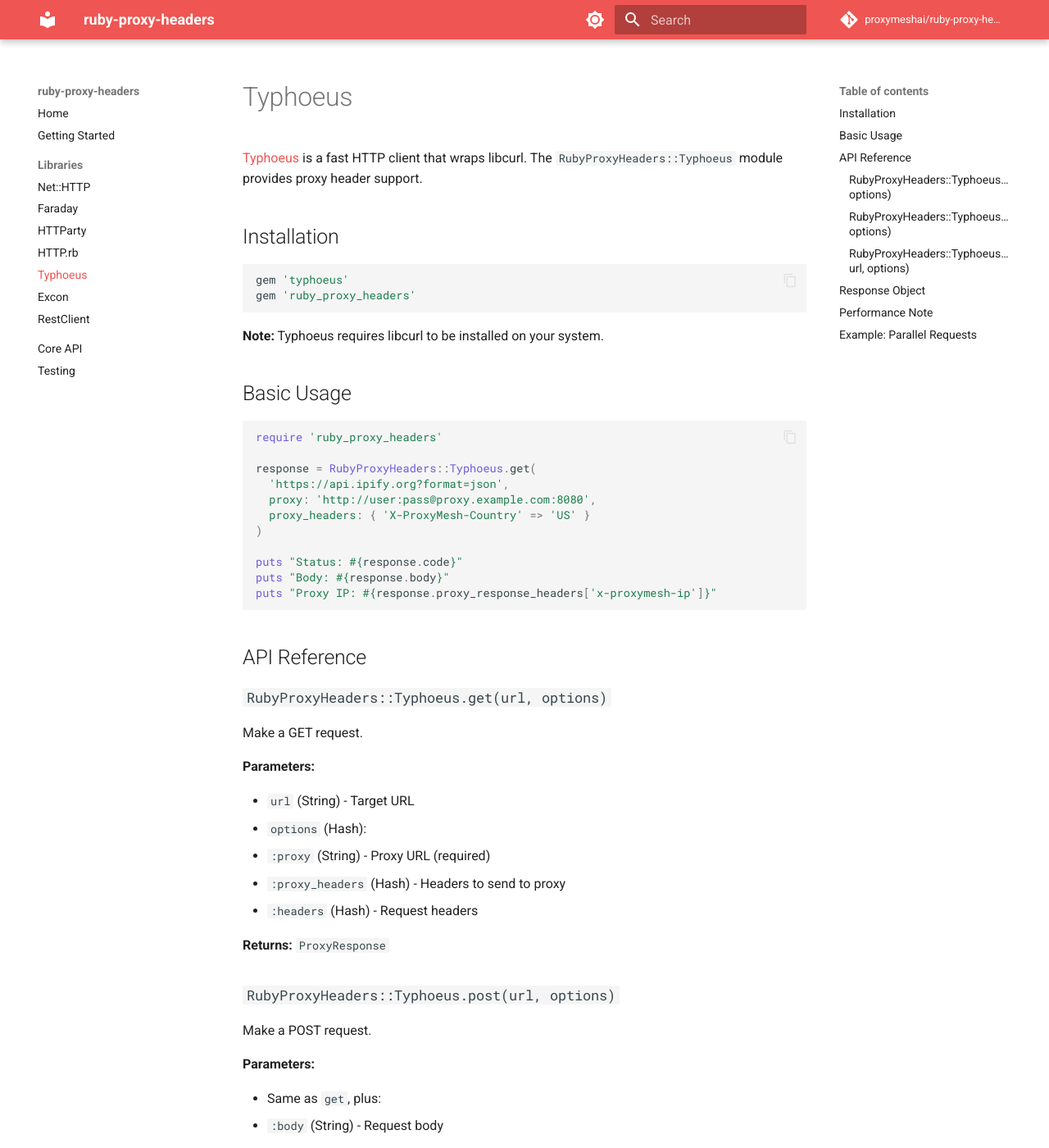
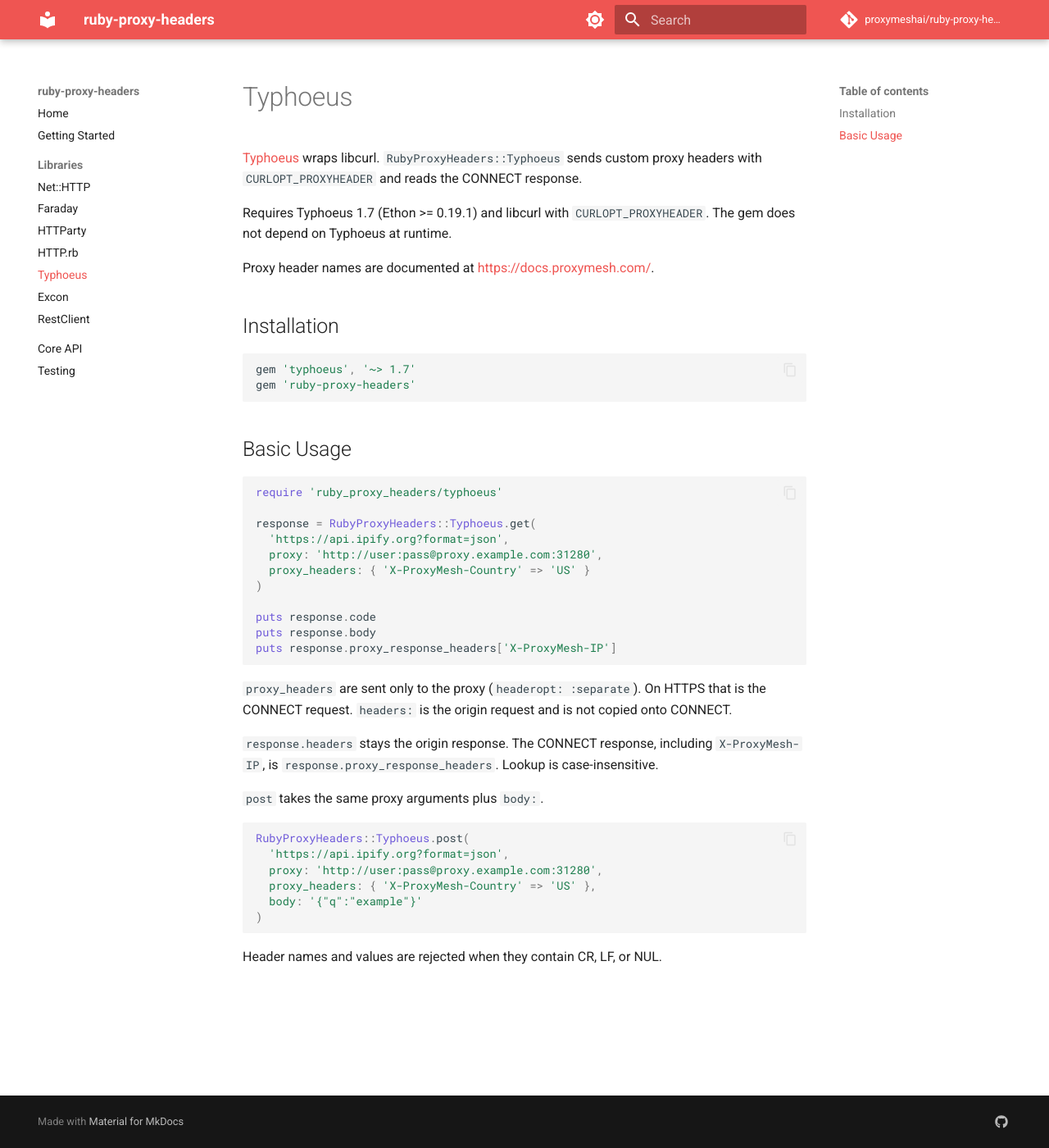
Before and after one commit to proxymesh/ruby-proxy-headers, an MkDocs documentation site: the page built from docs/typhoeus.md, in a window 1280 px wide and 1400 px high. Shown: the whole window at 82% size. Built offline with MkDocs 1.6.1 and Material for MkDocs 9.7.7, drawn with Linux system fonts in a browser that asks for light colours; comment, search, counter and statistics services are not loaded; some of the changed text lies outside the part shown.

Commit message:
Send Typhoeus proxy headers through libcurl.
HTTPS requests no longer call the missing NetHTTP.request. Typhoeus 1.7
passes proxy headers as CURLOPT_PROXYHEADER with headeropt separate, and
the CONNECT response is exposed as proxy_response_headers.

Co-authored-by: ProxyMesh AI <proxymeshai@users.noreply.github.com>

````diff
--- a/docs/typhoeus.md
+++ b/docs/typhoeus.md
@@ -1,105 +1,47 @@
 # Typhoeus
 
-[Typhoeus](https://typhoeus.github.io/) is a fast HTTP client that wraps libcurl. The `RubyProxyHeaders::Typhoeus` module provides proxy header support.
+[Typhoeus](https://typhoeus.github.io/) wraps libcurl. `RubyProxyHeaders::Typhoeus` sends custom proxy headers with `CURLOPT_PROXYHEADER` and reads the CONNECT response.
+
+Requires Typhoeus 1.7 (Ethon >= 0.19.1) and libcurl with `CURLOPT_PROXYHEADER`. The gem does not depend on Typhoeus at runtime.
+
+Proxy header names are documented at <https://docs.proxymesh.com/>.
 
 ## Installation
 
 ```ruby
-gem 'typhoeus'
-gem 'ruby_proxy_headers'
+gem 'typhoeus', '~> 1.7'
+gem 'ruby-proxy-headers'
 ```
-
-**Note:** Typhoeus requires libcurl to be installed on your system.
 
 ## Basic Usage
 
 ```ruby
-require 'ruby_proxy_headers'
+require 'ruby_proxy_headers/typhoeus'
 
 response = RubyProxyHeaders::Typhoeus.get(
   'https://api.ipify.org?format=json',
-  proxy: 'http://user:pass@proxy.example.com:8080',
+  proxy: 'http://user:pass@proxy.example.com:31280',
   proxy_headers: { 'X-ProxyMesh-Country' => 'US' }
 )
 
-puts "Status: #{response.code}"
-puts "Body: #{response.body}"
-puts "Proxy IP: #{response.proxy_response_headers['x-proxymesh-ip']}"
+puts response.code
+puts response.body
+puts response.proxy_response_headers['X-ProxyMesh-IP']
 ```
 
-## API Reference
+`proxy_headers` are sent only to the proxy (`headeropt: :separate`). On HTTPS that is the CONNECT request. `headers:` is the origin request and is not copied onto CONNECT.
 
-### `RubyProxyHeaders::Typhoeus.get(url, options)`
+`response.headers` stays the origin response. The CONNECT response, including `X-ProxyMesh-IP`, is `response.proxy_response_headers`. Lookup is case-insensitive.
 
-Make a GET request.
-
-**Parameters:**
-
-- `url` (String) - Target URL
-- `options` (Hash):
-  - `:proxy` (String) - Proxy URL (required)
-  - `:proxy_headers` (Hash) - Headers to send to proxy
-  - `:headers` (Hash) - Request headers
-
-**Returns:** `ProxyResponse`
-
-### `RubyProxyHeaders::Typhoeus.post(url, options)`
-
-Make a POST request.
-
-**Parameters:**
-
-- Same as `get`, plus:
-  - `:body` (String) - Request body
-
-### `RubyProxyHeaders::Typhoeus.request(method, url, options)`
-
-Make a request with any HTTP method.
-
-**Parameters:**
-
-- `method` (Symbol) - HTTP method
-- `url` (String) - Target URL
-- `options` (Hash) - Same as above
-
-## Response Object
+`post` takes the same proxy arguments plus `body:`.
 
 ```ruby
-response.code                    # HTTP status code
-response.body                    # Response body
-response.headers                 # Response headers
-response.proxy_response_headers  # Proxy CONNECT response headers
-response.success?                # True if 2xx status
+RubyProxyHeaders::Typhoeus.post(
+  'https://api.ipify.org?format=json',
+  proxy: 'http://user:pass@proxy.example.com:31280',
+  proxy_headers: { 'X-ProxyMesh-Country' => 'US' },
+  body: '{"q":"example"}'
+)
 ```
 
-## Performance Note
-
-Typhoeus is built on libcurl, which has native support for `CURLOPT_PROXYHEADER`. While the current implementation uses our core connection handler for HTTPS proxy headers, a future version may leverage libcurl's native support for improved performance.
-
-## Example: Parallel Requests
-
-```ruby
-require 'ruby_proxy_headers'
-
-hydra = Typhoeus::Hydra.new
-
-countries = %w[US UK DE FR JP]
-results = {}
-
-countries.each do |country|
-  # Note: For parallel requests, use standard Typhoeus
-  # Our module is for sequential requests with proxy headers
-  response = RubyProxyHeaders::Typhoeus.get(
-    'https://api.ipify.org?format=json',
-    proxy: ENV['PROXY_URL'],
-    proxy_headers: { 'X-ProxyMesh-Country' => country }
-  )
-
-  results[country] = {
-    ip: JSON.parse(response.body)['ip'],
-    proxy_ip: response.proxy_response_headers['x-proxymesh-ip']
-  }
-end
-
-puts results
-```
+Header names and values are rejected when they contain CR, LF, or NUL.
````
Also changed, not shown: .agents/skills/ruby-proxy-headers/SKILL.md (+21 -4 lines), CHANGELOG.md (+11 -2 lines), DEFERRED.md (+0 -10 lines), IMPLEMENTATION_PRIORITY.md (+2 -2 lines), LIBRARY_RESEARCH.md (+5 -5 lines), README.md (+18 -1 lines), ruby-proxy-headers.gemspec, 9 other files.
